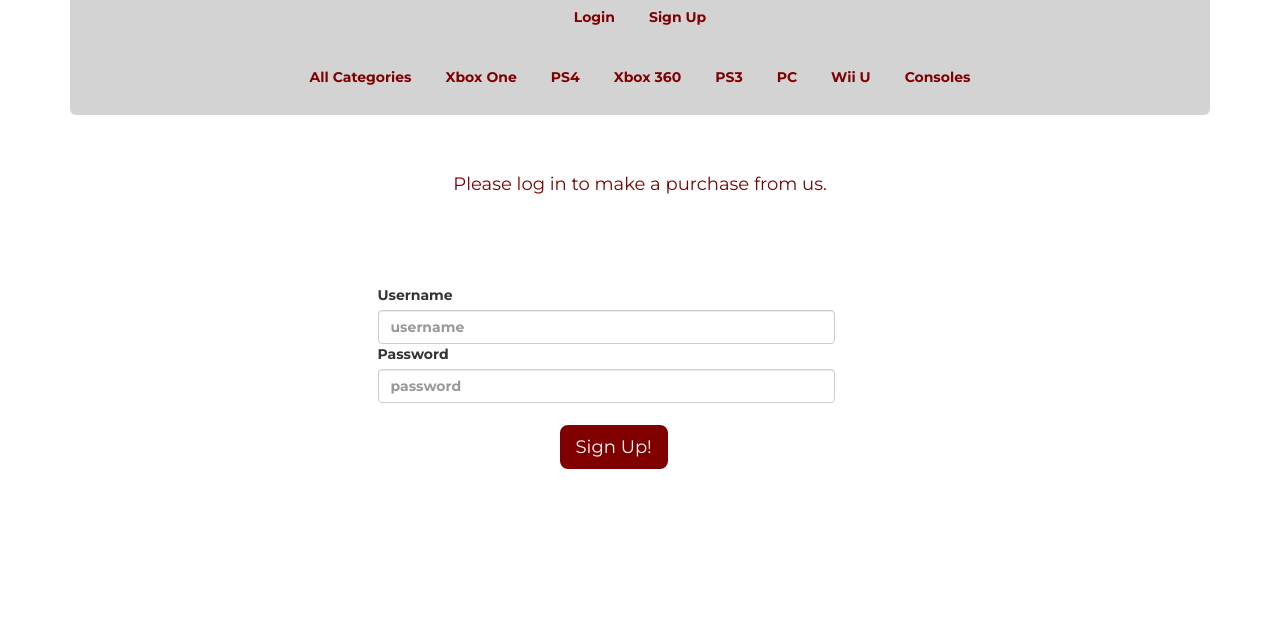
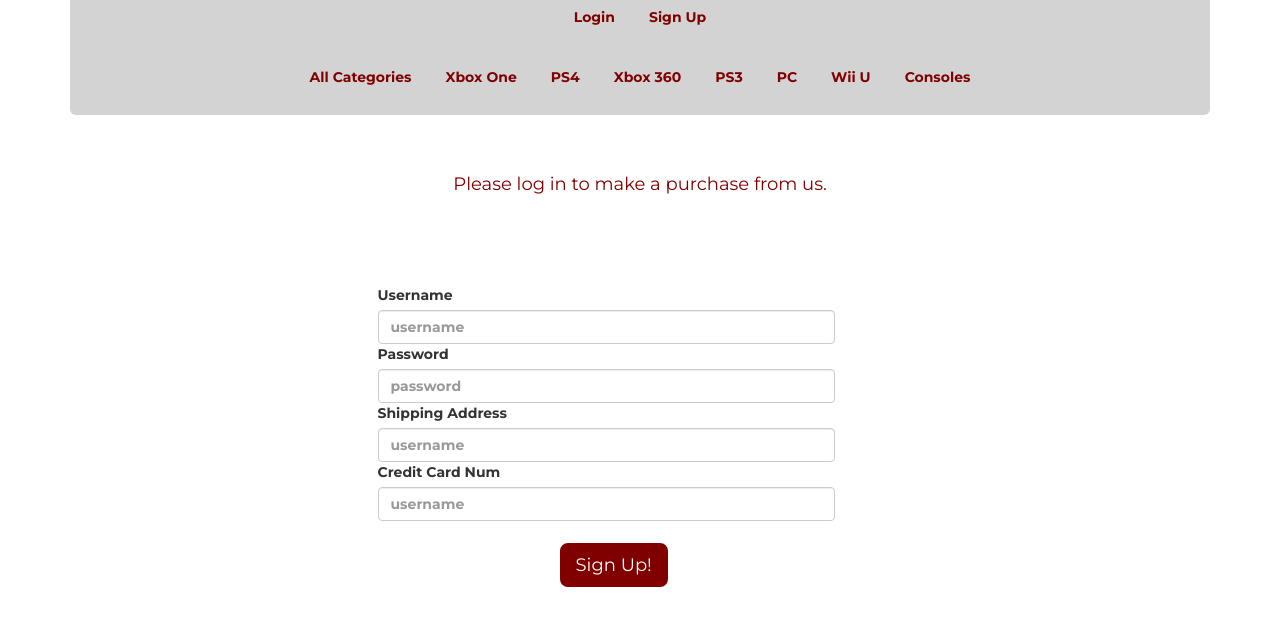
Before and after one commit to farooqtoppa/game-champ, a website: page public/index.html at #!/signup in a window 1280 px wide. Shown: the part 180-800 px from the top of the page. Drawn offline with nearby package versions, Linux system fonts and the light colour scheme; some packages are replaced by stand-ins of ours; no server answers.

Commit message:
adding shipping and card numbers for users in models and creating textfields in signup

```diff
--- a/models/user.js
+++ b/models/user.js
@@ -5,7 +5,9 @@ var passportLocalMongoose = require('passport-local-mongoose');
 
 var UserSchema = new Schema({
   username: String,
-  password: String
+  password: String,
+  address: String,
+  cardnumber: String
 });
 
 UserSchema.plugin(passportLocalMongoose);
--- a/public/partials/signup.html
+++ b/public/partials/signup.html
@@ -18,7 +18,26 @@
       <div class="col-sm-5 col-sm-offset-3">
         <input id="input" ng-model="userInfo.password" required="true" type="password" class="form-control" placeholder="password">
       </div>
+    </div>
+
+    <div class="row">
+      <label for="username" class="col-sm-3 col-sm-offset-3">Shipping Address</label>
+    </div>
+    <div class="row bottom-margin">
+      <div class="col-sm-5 col-sm-offset-3">
+        <input id="input" ng-model="userInfo.username" required="true" type="username" class="form-control" placeholder="username">
+      </div>
+    </div>
+
+    <div class="row">
+      <label for="username" class="col-sm-3 col-sm-offset-3">Credit Card Num</label>
+    </div>
+    <div class="row bottom-margin">
+      <div class="col-sm-5 col-sm-offset-3">
+        <input id="input" ng-model="userInfo.username" required="true" type="username" class="form-control" placeholder="username">
+      </div>
     </div><br>
+
     <div class="row">
       <div class="form-group">
         <div class="col-xs-offset-5">
```
